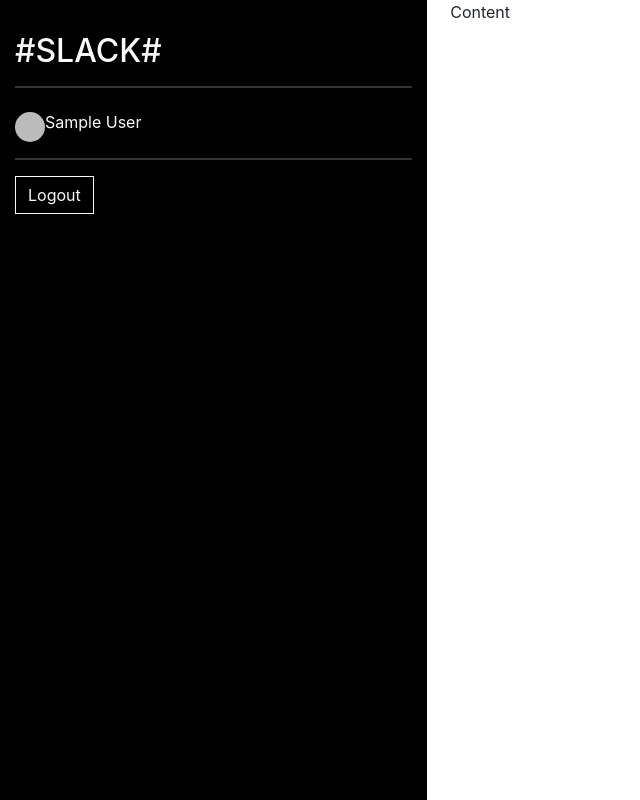
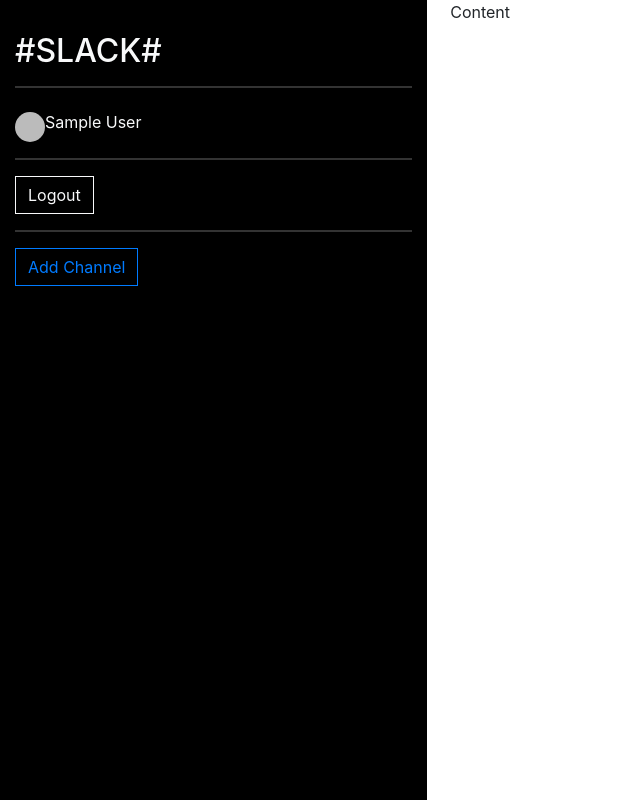
Before and after one commit to barisgunduz/slack-like-messaging, a Vue app: page / in a window 1280 px wide. Shown: the whole page, without its empty margins (0-640 px from the left). Built offline with nearby package versions, Linux system fonts and the light colour scheme; no server answers; sample sign-in values are in the browser's storage.

Commit message:
Popup Modal

```diff
--- /dev/null
+++ b/src/sidebar/Channels.vue
@@ -0,0 +1,45 @@
+<template>
+    <div>
+        <button @click="openModal" class="btn btn-outline-primary">Add Channel</button>
+
+        <!-- Modal -->
+        <div class="modal fade" id="channelModal">
+        <div class="modal-dialog modal-dialog-centered" role="document">
+            <div class="modal-content">
+
+                <div class="modal-header">
+                    <h5 class="modal-title text-dark">Modal title</h5>
+                    <button type="button" class="close" data-dismiss="modal" aria-label="Close">
+                    <span aria-hidden="true">&times;</span>
+                    </button>
+                </div>
+
+                <div class="modal-body">
+                    <form>
+                        <div class="form-group">
+                            <input type="text" id="new_channel" name="new_channel" placeholder="Channel Name" class="form-control">
+                        </div>
+                    </form>
+                </div>
+
+                <div class="modal-footer">
+                    <button type="button" class="btn btn-secondary" data-dismiss="modal">Cancel</button>
+                    <button type="button" class="btn btn-primary">Add Channel</button>
+                </div>
+
+            </div>
+        </div>
+        </div>
+    </div>
+</template>
+
+<script>
+export default {
+  name: "channels",
+  methods: {
+      openModal(){
+          $('#channelModal').appendTo("body").modal("show")
+      }
+  }
+};
+</script>
--- a/src/sidebar/Sidebar.vue
+++ b/src/sidebar/Sidebar.vue
@@ -8,15 +8,20 @@
         </span>
         <hr style="border: 1px solid #333;">
         <button @click="logout" class="btn btn-outline-light">Logout</button>
+        <hr style="border: 1px solid #333;">
+        <channels></channels>
     </div>
 </template>
 
 <script>
 import auth from "firebase/auth";
 import { mapGetters } from "vuex";
+import Channels from "./Channels";
 
 export default {
   name: "sidebar",
+
+  components: { Channels },
 
   computed: {
     ...mapGetters(["currentUser"])
```
Also changed, not shown: src/components/HelloWorld.vue (deleted, +0 -14 lines).
